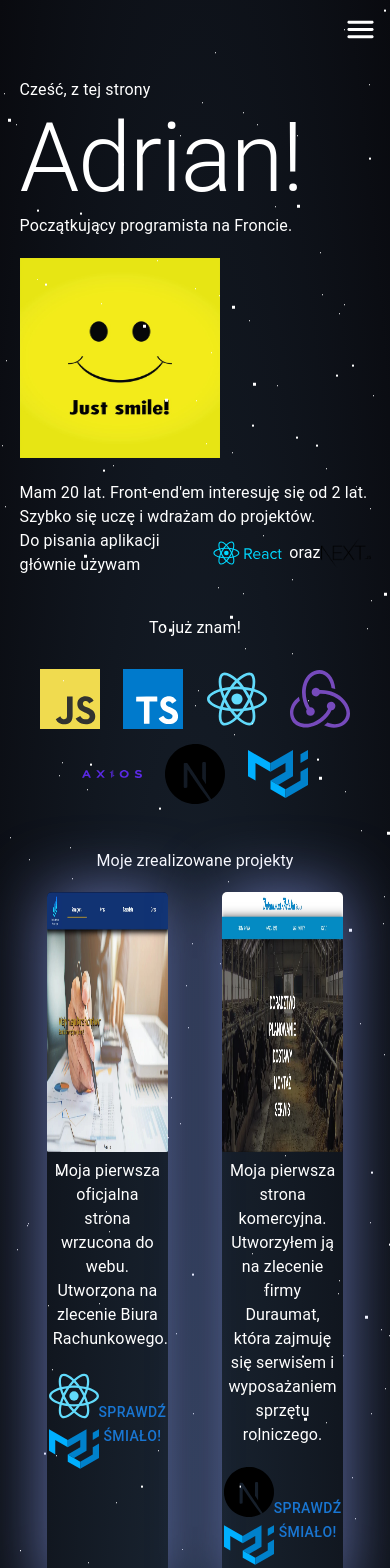
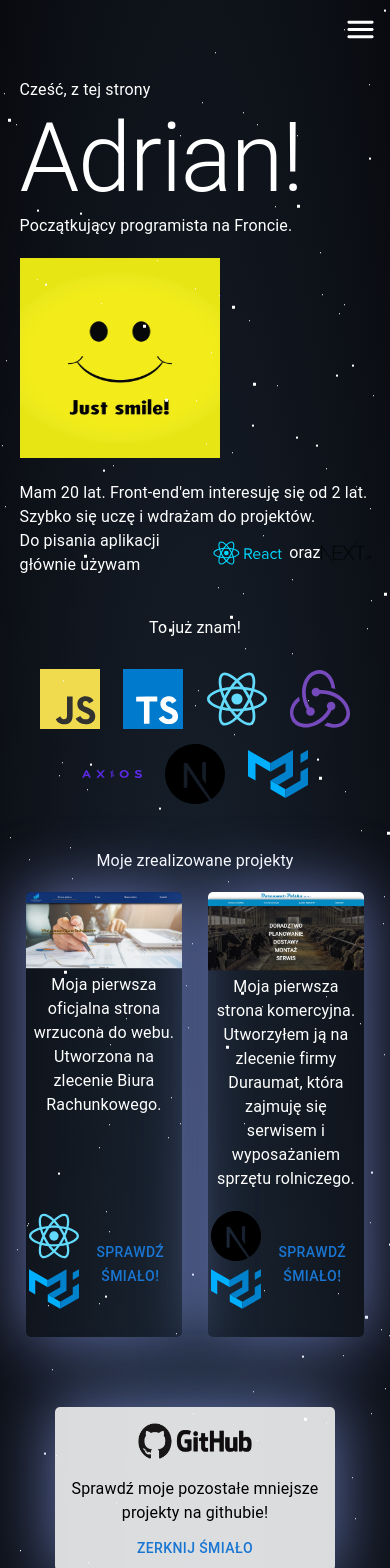
Before and after one commit to zibixD/zibixD.github.io, a Next.js app: page / in a window 390 px wide. Shown: the top 1568 px of the page. Built offline with nearby package versions, Linux system fonts and the light colour scheme.

Commit message:
added responsive desing for projects

```diff
--- a/src/app/components/Landing/landing.module.css
+++ b/src/app/components/Landing/landing.module.css
@@ -5,6 +5,10 @@
  align-items: center;
  opacity: 2;
  z-index: 1;
+}
+
+.box > img {
+ width: auto;
 }
 
 .landing {
--- a/src/app/components/Projects/projects.module.css
+++ b/src/app/components/Projects/projects.module.css
@@ -8,6 +8,7 @@
  display: flex;
  flex-direction: column;
  align-items: center;
+ margin-top: auto;
 }
 
 .box_projects {
@@ -16,6 +17,9 @@
 }
 
 .project {
+ display: grid;
+ grid-template-rows: auto 1fr auto;
+ min-height: 100%;
  background-color: transparent;
  width: 30%;
  text-align: center;
@@ -26,9 +30,11 @@
 
 .project > img {
  width: 100%;
+ height: auto;
  padding-bottom: 3%;
  border-radius: 5px;
  opacity: 1;
+ object-fit: scale-down;
 }
 
 .project > div {
@@ -93,7 +99,7 @@
  color: black;
  font-size: 1.2rem;
  font-weight: 900;
- /* padding: 2%; */
+ padding: 2%;
 }
 
 .github_button {
@@ -104,3 +110,38 @@
  text-decoration: none;
  color: #1976d2;
 }
+
+@media (max-width: 900px) {
+ .project {
+  width: 40%;
+ }
+
+ .description {
+  font-size: 0.8rem;
+ }
+
+ .button {
+  font-size: 1rem;
+ }
+
+ .github {
+  width: 85%;
+ }
+
+ .github_text {
+  font-size: 1rem;
+ }
+}
+
+@media (max-width: 700px) {
+ .github {
+  display: flex;
+  flex-direction: column;
+  width: 70%;
+  padding: 1%;
+ }
+
+ .github > img {
+  padding: 0px;
+ }
+}
--- a/src/app/components/Projects/projects.tsx
+++ b/src/app/components/Projects/projects.tsx
@@ -16,7 +16,6 @@ const Projects = () => {
        width={400}
        height={260}
       />
-
       <Typography className={styles.description}>
        Moja pierwsza oficjalna strona wrzucona do webu. Utworzona na zlecenie
        Biura Rachunkowego.
--- a/src/app/components/Technologies/technologies.module.css
+++ b/src/app/components/Technologies/technologies.module.css
@@ -7,6 +7,7 @@
 
 .logos_box {
  display: flex;
+ flex-wrap: wrap;
  justify-content: center;
  align-items: center;
  width: 100%;
```
